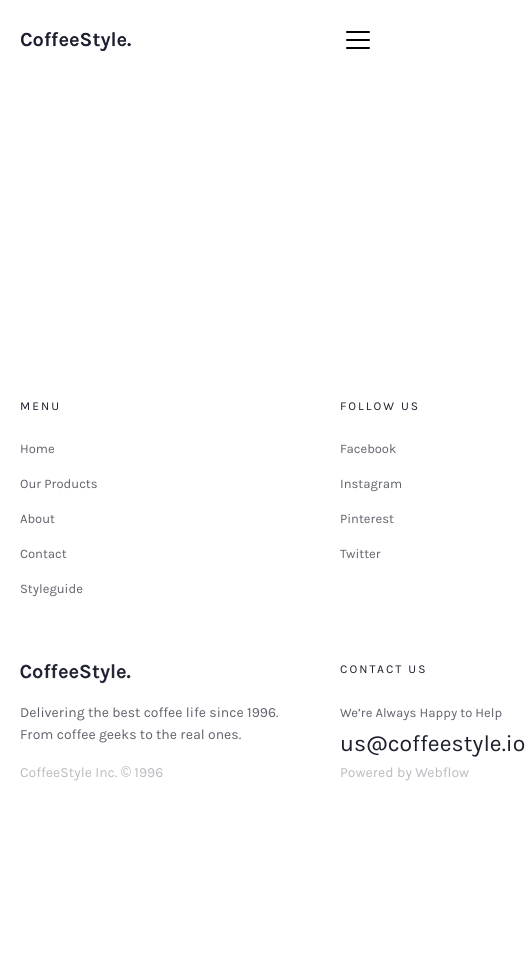
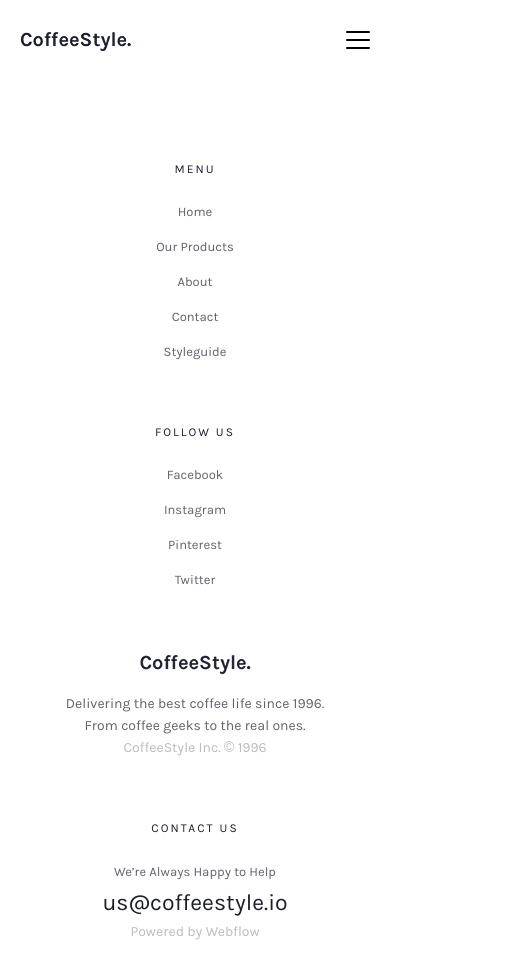
Before and after one commit to LoITWeb/coffeestyle, a React (Vite) app: page /Page_3 in a window 390 px wide. Shown: the top 978 px of the page, 528 px wide, since content can reach past the window. Before the commit the page ends 844 px from the top, so only its background shows below. Built offline with nearby package versions, Linux system fonts and the light colour scheme.

Commit message:
mobile v1.1

```diff
--- a/src/App.jsx
+++ b/src/App.jsx
@@ -10,12 +10,12 @@ const App = () => {
 
 			<main className="main">
 				<Routes>
-					<Route path="/" element={<Home />} />
-					<Route path="/Products" element={<Products />} />
-					<Route path="/Blog" element={<Blog />} />
-					<Route path="/About" element={<About />} />
-					<Route path="/Contact" element={<Contact />} />
-					<Route path="/Styleguide" element={<Styleguide />} />
+					{/* <Route path="/" element={<Home />} /> */}
+					{/* <Route path="/Products" element={<Products />} /> */}
+					{/* <Route path="/Blog" element={<Blog />} /> */}
+					{/* <Route path="/About" element={<About />} /> */}
+					{/* <Route path="/Contact" element={<Contact />} /> */}
+					{/* <Route path="/Styleguide" element={<Styleguide />} /> */}
 				</Routes>
 			</main>
 
--- a/src/components/common/Footer/FooterResponsive.css
+++ b/src/components/common/Footer/FooterResponsive.css
@@ -3,8 +3,6 @@
 		display: grid;
 		grid-template-columns: 260px 190px;
 		gap: 60px;
-		/* justify-items: center; */
-		/* text-align: center; */
 	}
 
 	.footer-menu {
@@ -27,3 +25,33 @@
 		grid-row: 2;
 	}
 }
+
+@media (max-width: 568px) {
+	.footer-content {
+		display: grid;
+		grid-template-columns: 100%;
+		gap: 60px;
+		text-align: center;
+		justify-items: center;
+	}
+
+	.footer-menu {
+		grid-column: 1;
+		grid-row: 1;
+	}
+
+	.footer-follow {
+		grid-column: 1;
+		grid-row: 2;
+	}
+
+	.footer-style {
+		grid-column: 1;
+		grid-row: 3;
+	}
+
+	.footer-contact {
+		grid-column: 1;
+		grid-row: 4;
+	}
+}
```
